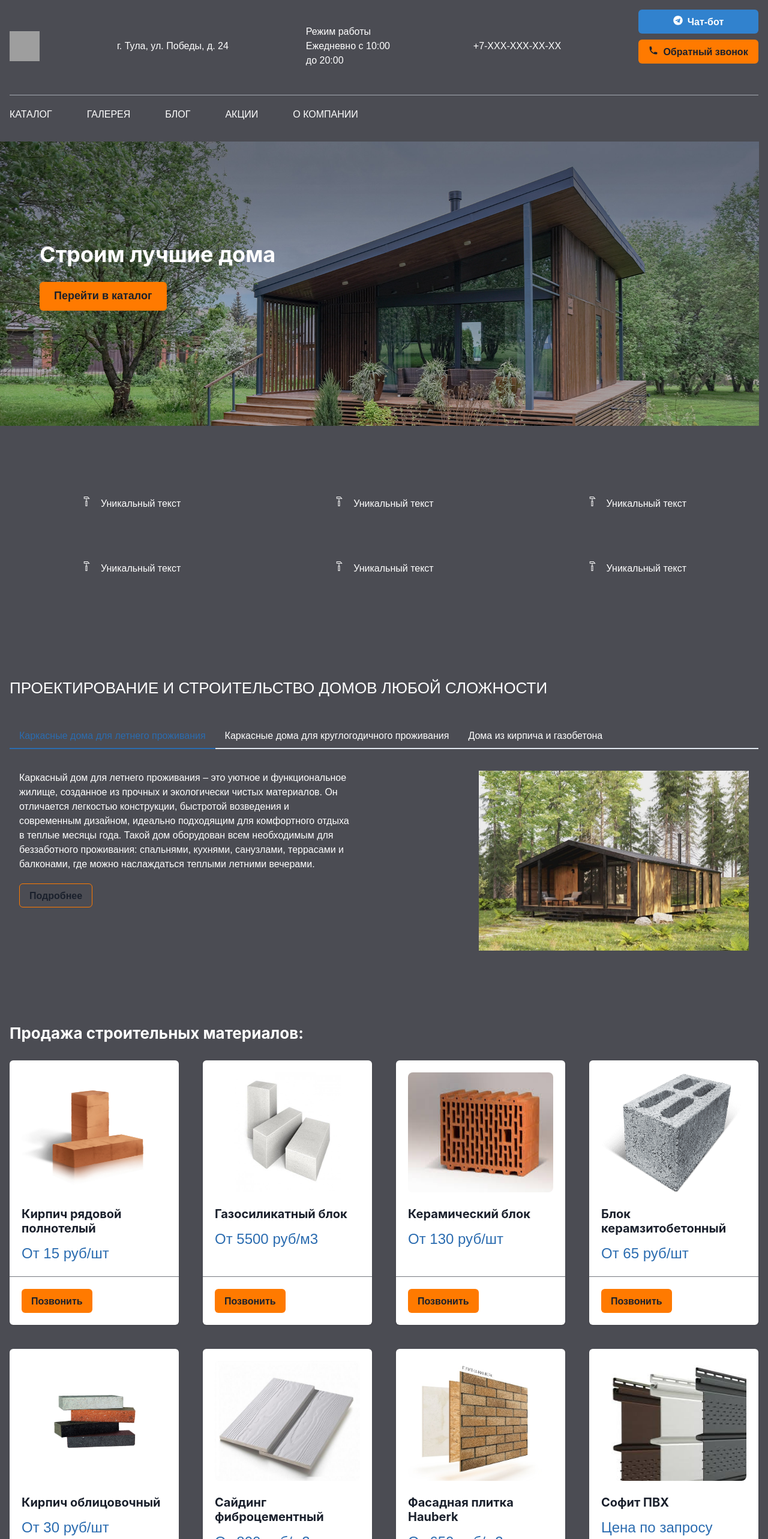
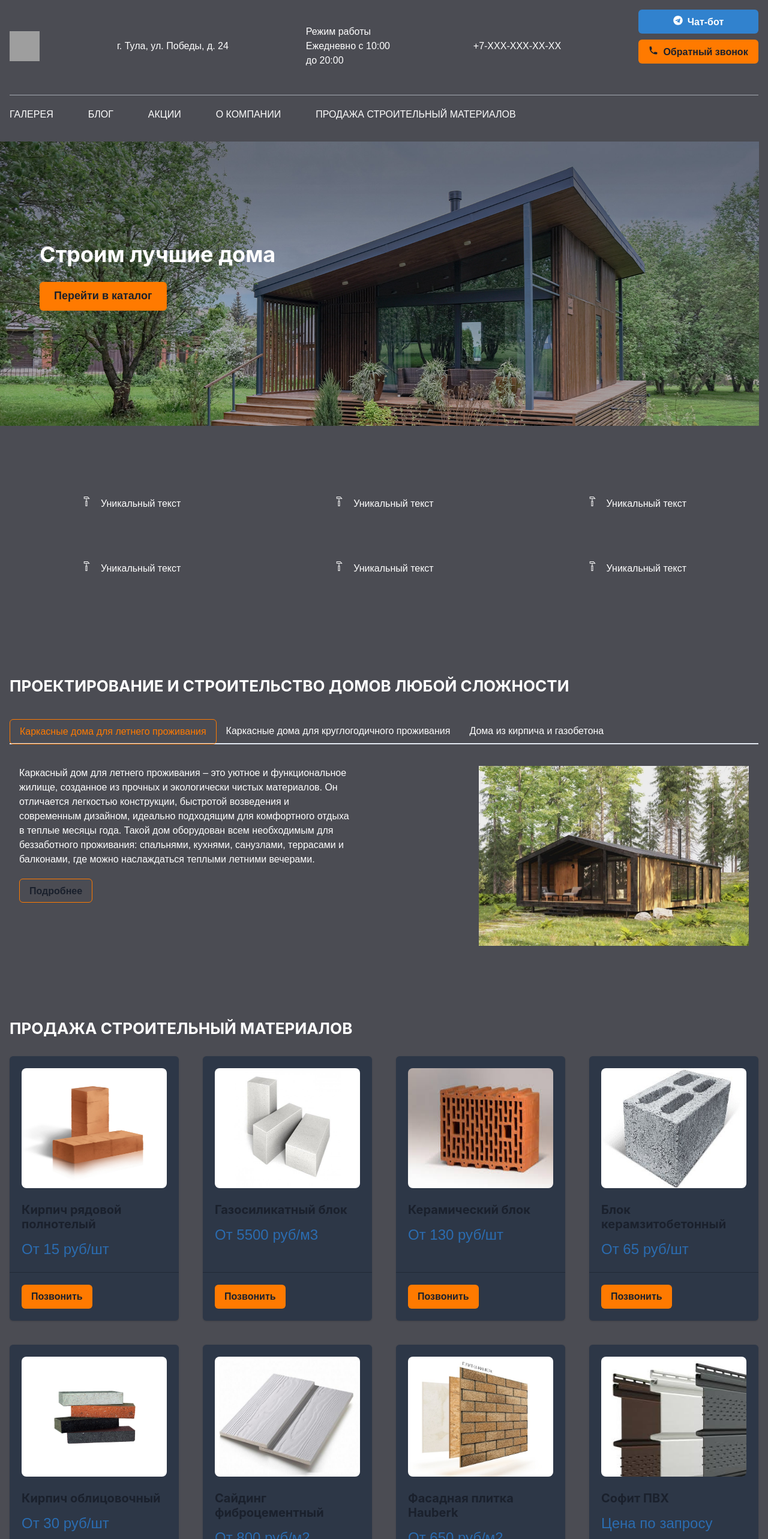
Before and after one commit to dobrovolskyv/builder-project, a Next.js app: page / in a window 1280 px wide. Shown: the top 2566 px of the page at 60% size. Built offline with nearby package versions, Linux system fonts and the light colour scheme; grey boxes are pictures that could not be loaded.

Commit message:
change styled

```diff
--- a/app/components/CardList/CardList.tsx
+++ b/app/components/CardList/CardList.tsx
@@ -8,9 +8,9 @@ import {buildList} from '../../constants/build'
 
 function CardList() {
     return (
-        <Box mt='0px'>
+        <Box mt='0px' id="materials">
             <Heading as='h2' fontSize="26px">
-            Продажа строительных материалов:
+            ПРОДАЖА СТРОИТЕЛЬНЫЙ МАТЕРИАЛОВ
             </Heading>
             <Text>
 
--- a/app/components/TabsBuild/page.tsx
+++ b/app/components/TabsBuild/page.tsx
@@ -1,11 +1,11 @@
-import { Box, Tabs, TabList, Tab, TabPanel, TabPanels, Text, Flex, Image, Spacer, Link, Button } from '@chakra-ui/react'
+import { Box, Tabs, TabList, Tab, TabPanel, TabPanels, Text, Flex, Image, Spacer, Link, Button, Heading } from '@chakra-ui/react'
 import React from 'react'
 import NextLink from 'next/link'
 
 function TabsBuild() {
     return (
         <Box m="100px 0">
-            <Text as="h2" fontSize="26px" maxW="100%" textTransform="uppercase">Проектирование и строительство домов  любой сложности</Text>
+            <Heading as="h2" fontSize="26px" maxW="100%" textTransform="uppercase">Проектирование и строительство домов  любой сложности</Heading>
             <Tabs mt={10} minH="400px">
                 <TabList >
                     <Tab>Каркасные дома для летнего проживания</Tab>
--- a/app/constants/build.ts
+++ b/app/constants/build.ts
@@ -25,7 +25,7 @@ export const buildList: BuildProps[] = [
         price: "От 130 руб/шт"
     },
     {
-        image: './materials/stone5.png',
+        image: './materials/stone5.jpeg',
         alt: 'stone5',
         description: 'Блок керамзитобетонный',
         price: "От 65 руб/шт"
--- a/app/constants/index.js
+++ b/app/constants/index.js
@@ -1,9 +1,9 @@
 export const navLinks = [
 
-    {
-        route: "/catalogs",
-        label: "Каталог"
-    },
+    // {
+    //     route: "/catalogs",
+    //     label: "Каталог"
+    // },
     {
         route: "/gallery",
         label: "Галерея"
--- a/app/layout/Nav/page.tsx
+++ b/app/layout/Nav/page.tsx
@@ -35,7 +35,7 @@ const Nav = () => {
             )
           })
         }
-
+        <Link href="#materials">ПРОДАЖА СТРОИТЕЛЬНЫЙ МАТЕРИАЛОВ</Link>
         <Spacer />
       </Flex>
     </Box>
--- a/app/styles/globals.css
+++ b/app/styles/globals.css
@@ -9,11 +9,17 @@ a:-webkit-any-link:hover{
     color: var(--primary-color);
 }
 
+html,body{
+    scroll-behavior: smooth;
+}
+/* STYLED COMPONENTS CHACKRA */
+
 .chakra-ui-dark .css-52dxnr:active:not([data-theme]) {
     background: transparent !important;
 }
 
-.chakra-ui-dark .css-52dxnr[aria-selected=true]:not([data-theme]), .chakra-ui-dark .css-52dxnr[data-selected]:not([data-theme]), [data-theme=dark] .css-52dxnr[aria-selected=true]:not([data-theme]), [data-theme=dark] .css-52dxnr[data-selected]:not([data-theme]), .css-52dxnr[aria-selected=true][data-theme=dark], .css-52dxnr[data-selected][data-theme=dark] {
+.chakra-ui-dark .css-52dxnr[aria-selected=true]:not([data-theme]), .chakra-ui-dark .css-52dxnr[data-selected]:not([data-theme]), [data-theme=dark] .css-52dxnr[aria-selected=true]:not([data-theme]), [data-theme=dark] .css-52dxnr[data-selected]:not([data-theme]), .css-52dxnr[aria-selected=true][data-theme=dark], .css-52dxnr[data-selected][data-theme=dark],
+.css-52dxnr[aria-selected=true], .css-52dxnr[data-selected]  {
     color: var(--primary-color) !important;
     border: 1px solid var(--primary-color) ;
     border-radius: 6px;
@@ -23,7 +29,11 @@ a:-webkit-any-link:hover{
     border-color: var(--primary-color) !important;
     box-shadow: none !important;
 }
+.css-1nv1sqp {
+    background-color: #2d3747 !important;
+}
 
+/* END STYLED COMPONENT CHAKRA */
 .body{
     background-color: #4B4C53;
     font-family: 'Montserrat Variable', sans-serif;
```
Also changed, not shown: public/materials/stone5.jpeg (added), public/materials/stone5.png (deleted).
